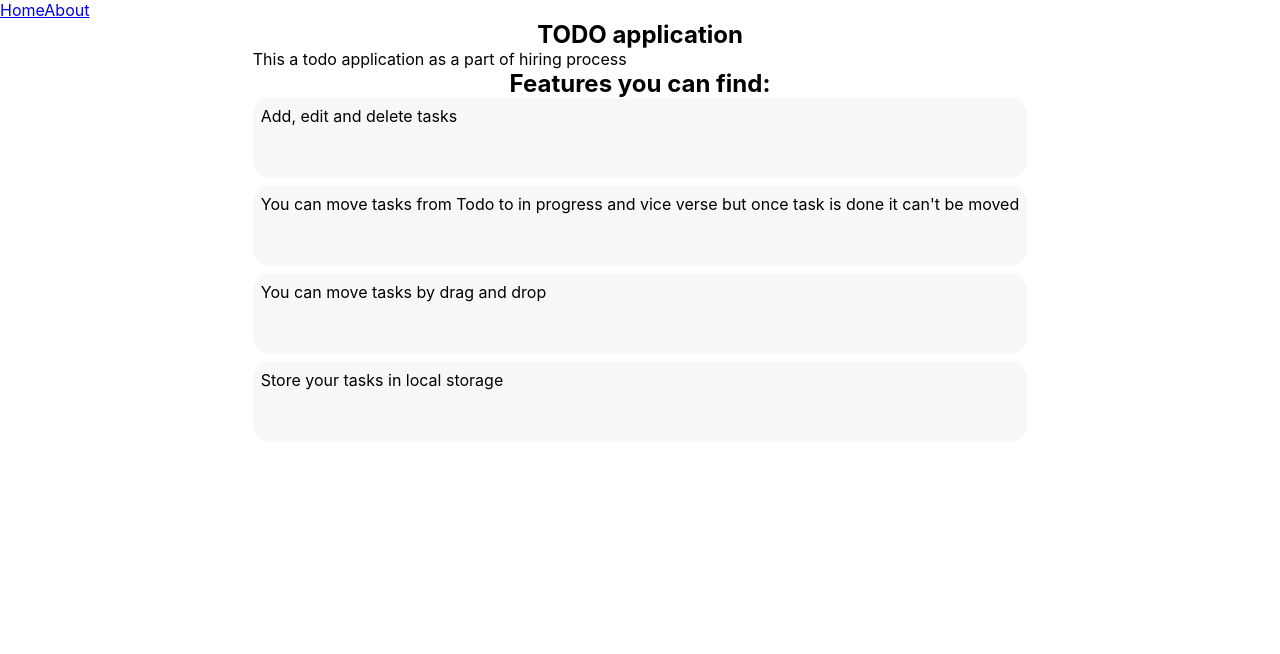
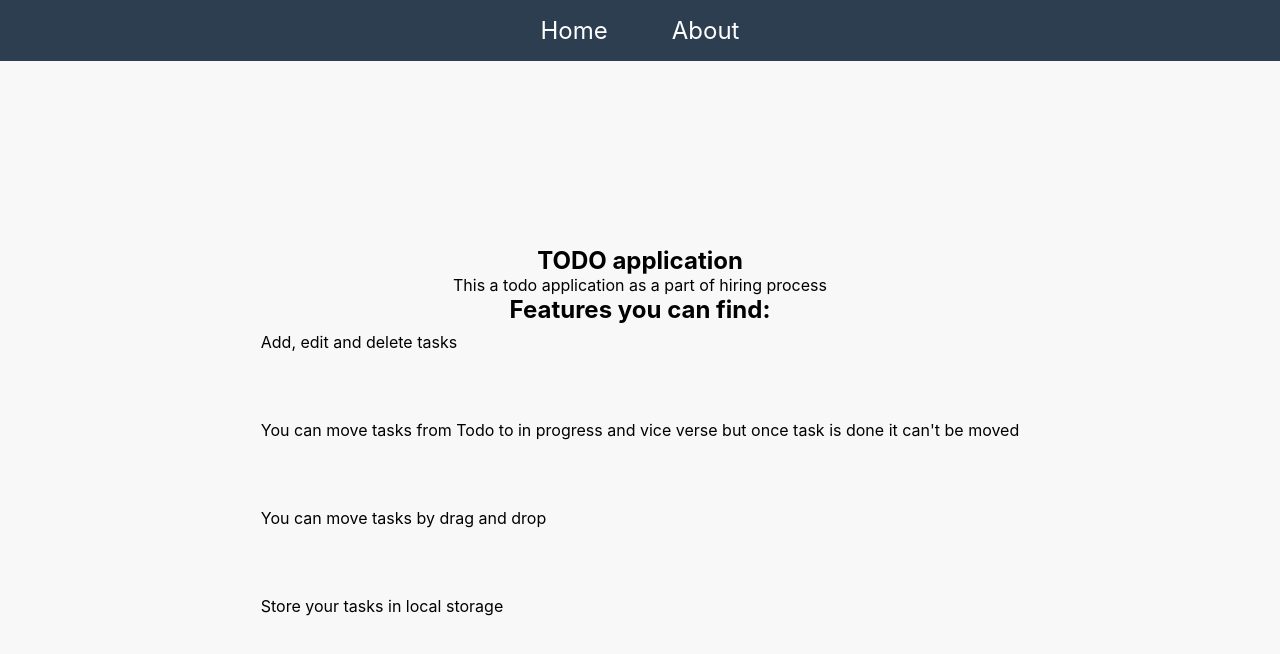
Before and after one commit to Ahmed-Elbessfy/todo-refilex-react, a React (Create React App) app: page /about in a window 1280 px wide. Shown: the top 654 px of the page. Built offline with nearby package versions, Linux system fonts and the light colour scheme.

Commit message:
style Header & ad App class to main tag at About page

```diff
--- a/src/App.css
+++ b/src/App.css
@@ -2,6 +2,23 @@
   text-align: center;
   background-color: #f8f8f8;
   min-height: 100vh;
+}
+
+header {
+  background: #2c3e50;
+  color: #fff;
+  width: 100%;
+  padding: 1rem;
+  text-align: center;
+}
+
+a,
+a:visited,
+a:active {
+  color: #fff;
+  text-decoration: none;
+  font-size: 1.5rem;
+  margin: 0 2rem;
 }
 
 main {
--- a/src/pages/About.js
+++ b/src/pages/About.js
@@ -5,7 +5,7 @@ const About = () => {
   return (
     <>
       <Header />
-      <main>
+      <main className="App">
         <section>
           <h1>TODO application</h1>
           <p>This a todo application as a part of hiring process</p>
```
